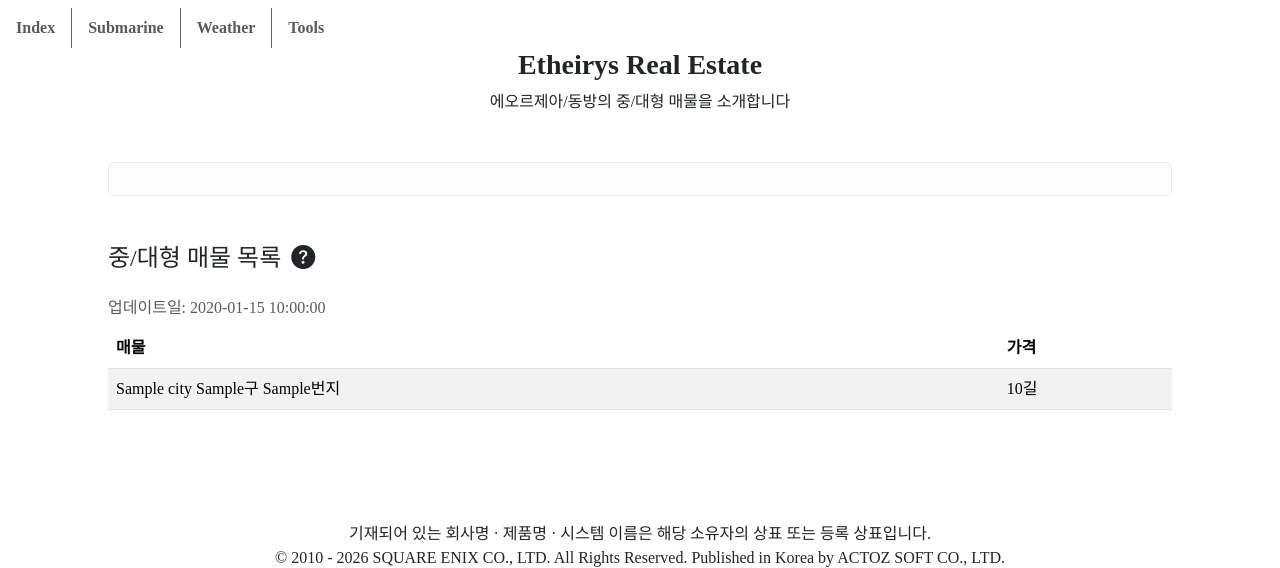
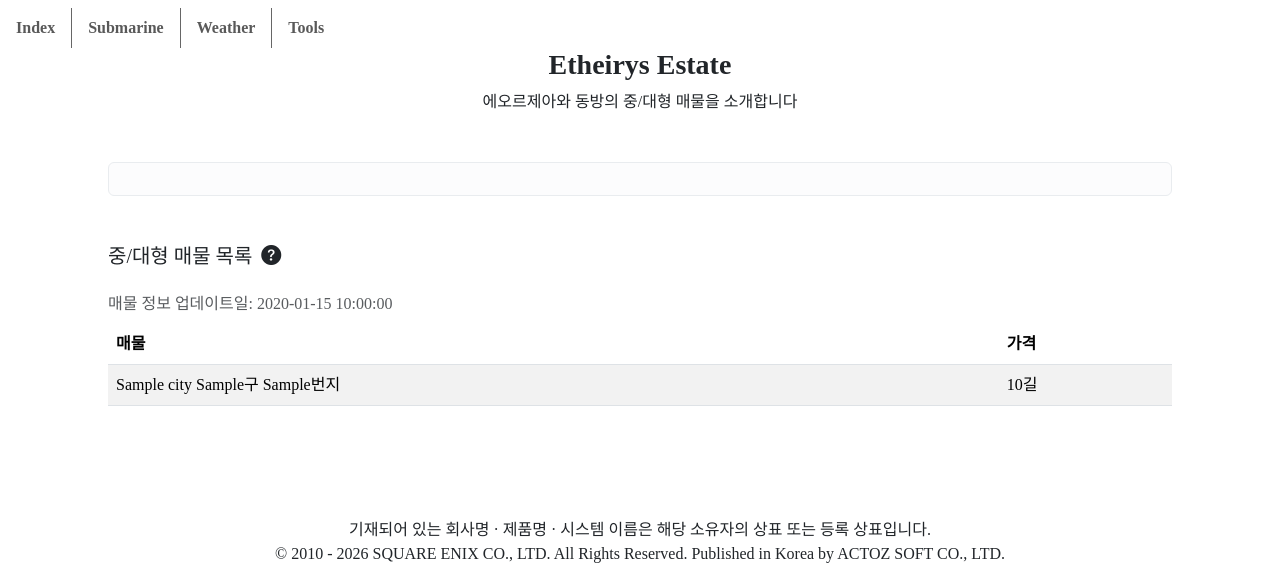
Before and after one commit to kohwj1/submarine, a Flask app: template templates/estate.html in a window 1280 px wide. Shown: the top 568 px of the page. Run offline with Flask 3, Linux system fonts and the light colour scheme; the template is opened without the code that fills it: most values are stand-ins (such as "Sample title", 1, 10 or a date in 2020); some web fonts are replaced.

Commit message:
changed estate page text

```diff
--- a/templates/estate.html
+++ b/templates/estate.html
@@ -3,14 +3,14 @@
 {% block title %}아이테리스 부동산 :: TestPage{% endblock %}
 {% block content %}
 <div class="container">
-  <h3 class="text-center eorzea">Etheirys Real Estate</h3>
-  <p class="text-center">에오르제아/동방의 중/대형 매물을 소개합니다</p>
-  <div class="alert alert-light text-center mt-5 mb-5" role="alert">{{ status.msg }}</div>
-  <h4 class="mb-3">중/대형 매물 목록
-    <i class="bi bi-question-circle-fill ms-1 help-icon" data-bs-toggle="tooltip" data-bs-placement="right" data-bs-title="각 거주구에서 현재 정비중인 중형/대형 토지 목록입니다."></i>
+  <h3 class="text-center eorzea">Etheirys Estate</h3>
+  <p class="text-center">에오르제아와 동방의 중/대형 매물을 소개합니다</p>
+  <div class="alert alert-light text-center mt-5 mb-5" role="alert"><strong>{{ status.msg }}</strong></div>
+  <h5 class="mb-3">중/대형 매물 목록
+    <i class="bi bi-question-circle-fill ms-1 help-icon" data-bs-toggle="tooltip" data-bs-placement="right" data-bs-title="초코보 월드의 각 거주구에서 현재 정비중인 중형/대형 토지 목록입니다."></i>
   </h4>
   <table class="table table-hover table-striped caption-top">
-    <caption>업데이트일: {{ last_updated }}</caption>
+    <caption>매물 정보 업데이트일: {{ last_updated }}</caption>
     <thead>
       <tr>
         <th scope="col">매물</th>
```
